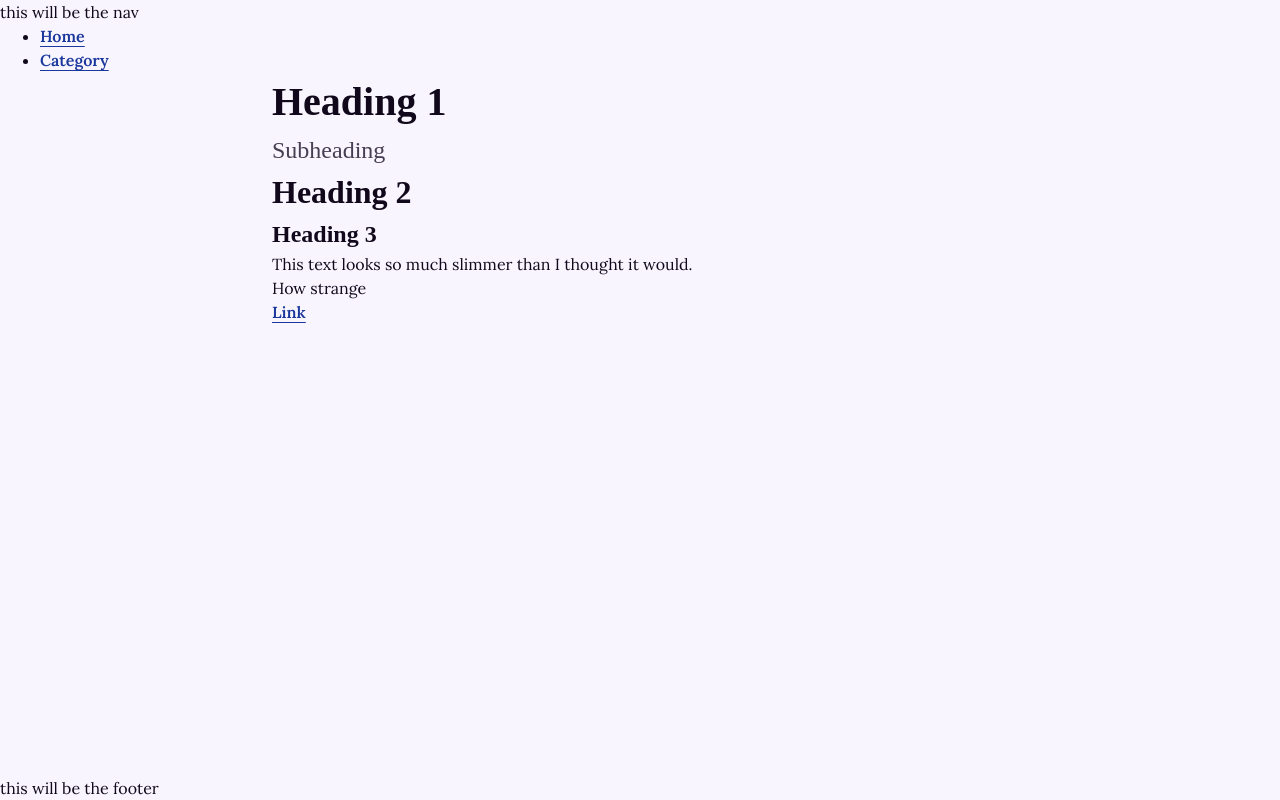
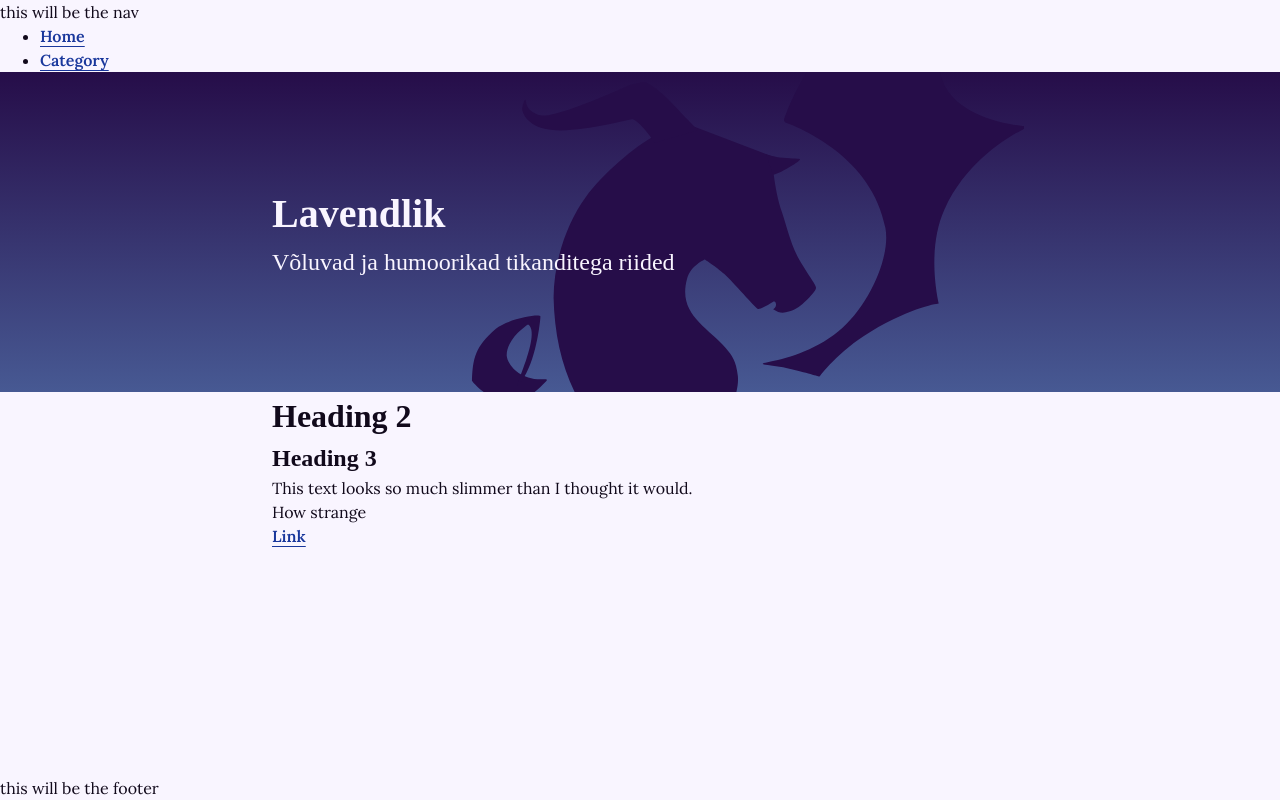
Before and after one commit to sireteller/lavendlik-shop, an Angular app: page / in a window 1280 px wide. Built offline with nearby package versions, Linux system fonts and the light colour scheme; a web font is replaced by a local one.

Commit message:
feat: style home intro banner

```diff
--- a/src/app/views/home/home.component.css
+++ b/src/app/views/home/home.component.css
@@ -0,0 +1,41 @@
+.home-intro-banner {
+  background: linear-gradient(var(--color-bg-accent) 0%, #475993 100%);
+  color: var(--color-text-accent);
+}
+
+.home-intro-banner .util-subheading {
+  color: var(--color-text-accent);
+}
+
+.home-intro-banner__container {
+  display: flex;
+  flex-direction: column;
+  height: 100%;
+  justify-content: center;
+  min-height: 20rem;
+  position: relative;
+}
+
+.home-intro-banner__text {
+  padding: var(--spacing-large) 0;
+  z-index: 1;
+}
+
+.home-intro-banner__logo {
+  background-image: url("../../../assets/icons/lavendlik-logo.svg");
+  background-position: 150% 50%;
+  background-repeat: no-repeat;
+  background-size: auto 200%;
+  height: 100%;
+  position: absolute;
+  right: 0;
+  top: 0;
+  width: 100%;
+  z-index: 0;
+}
+
+@media (max-width: 48em) {
+  .home-intro-banner__logo {
+    background-position: left 50% top 50%;
+  }
+}
--- a/src/app/views/home/home.component.html
+++ b/src/app/views/home/home.component.html
@@ -1,6 +1,16 @@
+<div class="home-intro-banner">
+  <div class="util-container home-intro-banner__container">
+    <div class="home-intro-banner__text">
+      <h1>Lavendlik</h1>
+      <div class="util-subheading">
+        Võluvad ja humoorikad tikanditega riided
+      </div>
+    </div>
+    <div class="home-intro-banner__logo"></div>
+  </div>
+</div>
+
 <div class="util-container">
-  <h1>Heading 1</h1>
-  <div class="util-subheading">Subheading</div>
   <h2>Heading 2</h2>
   <h3>Heading 3</h3>
   <p>This text looks so much slimmer than I thought it would.</p>
--- a/src/css/utils.css
+++ b/src/css/utils.css
@@ -2,6 +2,7 @@
   margin: 0 auto;
   max-width: var(--max-width-page-content);
   padding: 0 var(--spacing-medium);
+  width: 100%;
 }
 
 .util-subheading {
```
Also changed, not shown: src/assets/icons/lavendlik-logo.svg.
